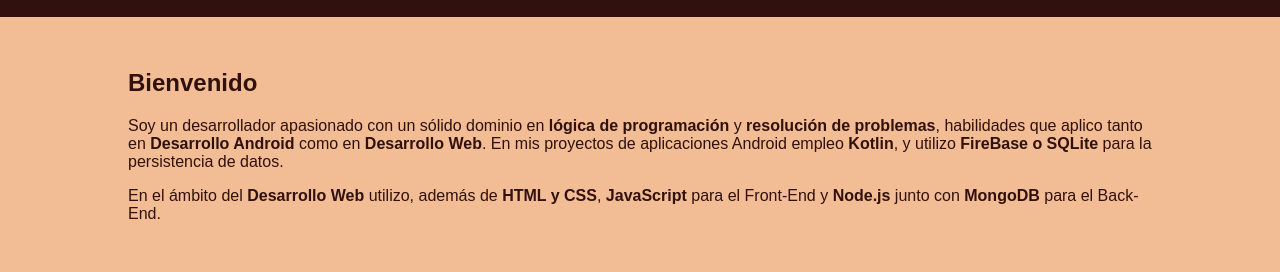
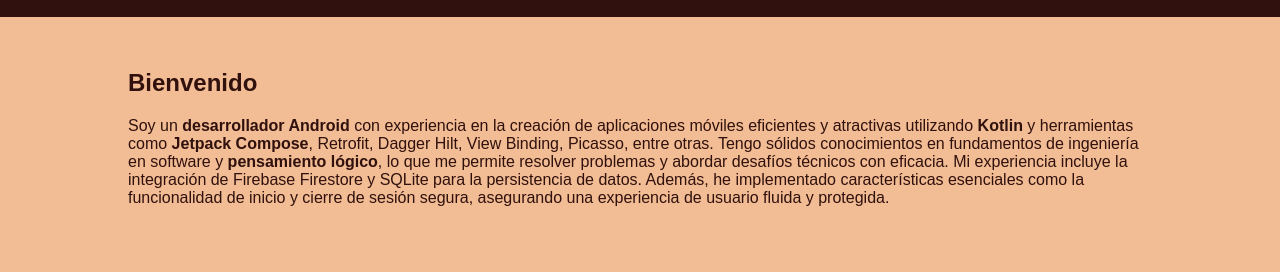
Before and after one commit to ComesBernacheaJeremias/PORTFOLIO, a plain HTML site: page index.html in a window 1280 px wide. Shown: the part 95-367 px from the top of the page. Drawn offline with Linux system fonts and the light colour scheme.

Commit message:
Update index.html

```diff
--- a/index.html
+++ b/index.html
@@ -108,8 +108,7 @@
     <div class="container">
         <div class="intro">
             <h2>Bienvenido</h2>
-            <p>Soy un desarrollador apasionado con un sólido dominio en <b>lógica de programación</b> y <b>resolución de problemas</b>, habilidades que aplico tanto en <b>Desarrollo Android</b> como en <b>Desarrollo Web</b>. En mis proyectos de aplicaciones Android empleo <b>Kotlin</b>, y utilizo <b>FireBase o SQLite</b> para la persistencia de datos.</p>
-            <p>En el ámbito del <b>Desarrollo Web</b> utilizo, además de <b>HTML y CSS</b>, <b>JavaScript</b> para el Front-End y <b>Node.js</b> junto con <b>MongoDB</b> para el Back-End.</p>
+            <p>Soy un <b>desarrollador Android</b> con experiencia en la creación de aplicaciones móviles eficientes y atractivas utilizando <b>Kotlin</b> y herramientas como <b>Jetpack Compose</b>, Retrofit, Dagger Hilt, View Binding, Picasso, entre otras. Tengo sólidos conocimientos en fundamentos de ingeniería en software y <b>pensamiento lógico</b>, lo que me permite resolver problemas y abordar desafíos técnicos con eficacia. Mi experiencia incluye la integración de Firebase Firestore y SQLite para la persistencia de datos. Además, he implementado características esenciales como la funcionalidad de inicio y cierre de sesión segura, asegurando una experiencia de usuario fluida y protegida.</p>
         </div>
 
         <div class="projects">
```
